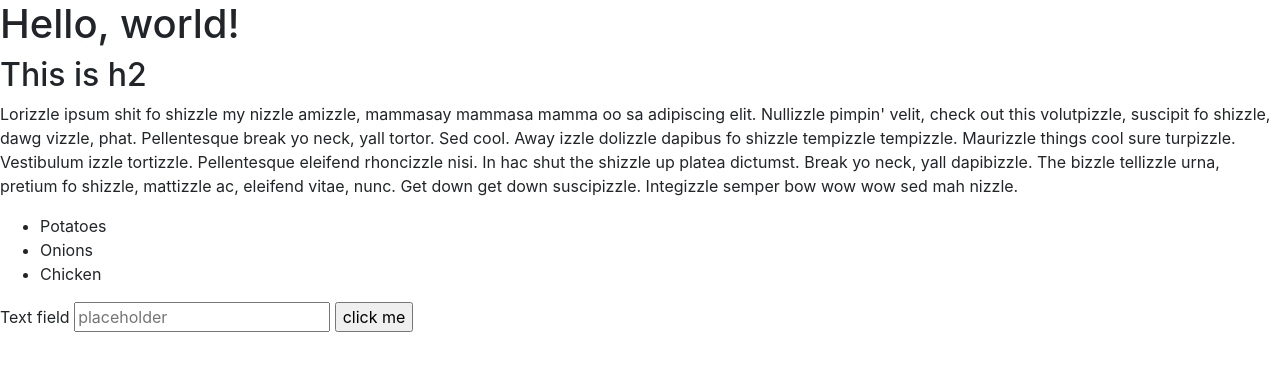
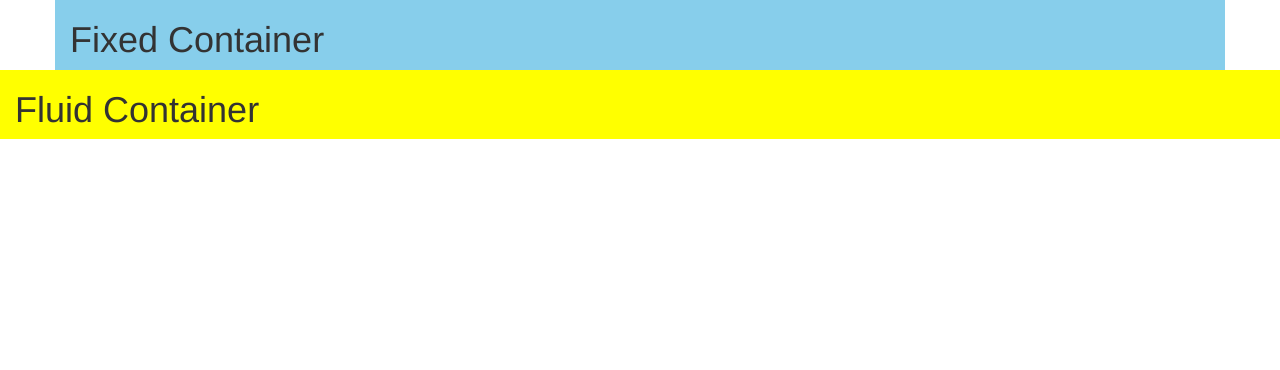
Before and after one commit to danovity/bootstrap4tutorial, a plain HTML site: page index.html in a window 1280 px wide. Drawn offline with nearby package versions, Linux system fonts and the light colour scheme.

Commit message:
fixed and fluid container

```diff
--- a/index.html
+++ b/index.html
@@ -8,7 +8,13 @@
     <title>Bootstrap 101 Template</title>
 
     <!-- Bootstrap -->
-    <link href="css/bootstrap.min.css" rel="stylesheet">
+ <!-- Latest compiled and minified CSS -->
+<link rel="stylesheet" href="https://maxcdn.bootstrapcdn.com/bootstrap/3.3.7/css/bootstrap.min.css" integrity="sha384-BVYiiSIFeK1dGmJRAkycuHAHRg32OmUcww7on3RYdg4Va+PmSTsz/K68vbdEjh4u" crossorigin="anonymous">
+
+<!-- Optional theme -->
+<link rel="stylesheet" href="https://maxcdn.bootstrapcdn.com/bootstrap/3.3.7/css/bootstrap-theme.min.css" integrity="sha384-rHyoN1iRsVXV4nD0JutlnGaslCJuC7uwjduW9SVrLvRYooPp2bWYgmgJQIXwl/Sp" crossorigin="anonymous">
+
+<!-- Latest compiled and minified JavaScript -->
 
     <!-- HTML5 shim and Respond.js for IE8 support of HTML5 elements and media queries -->
     <!-- WARNING: Respond.js doesn't work if you view the page via file:// -->
@@ -18,22 +24,17 @@
     <![endif]-->
   </head>
   <body>
-    <h1>Hello, world!</h1>
-    <h2>This is h2</h2>
-    <p>Lorizzle ipsum shit fo shizzle my nizzle amizzle, mammasay mammasa mamma oo sa adipiscing elit. Nullizzle pimpin' velit, check out this volutpizzle, suscipit fo shizzle, dawg vizzle, phat. Pellentesque break yo neck, yall tortor. Sed cool. Away izzle dolizzle dapibus fo shizzle tempizzle tempizzle. Maurizzle things cool sure turpizzle. Vestibulum izzle tortizzle. Pellentesque eleifend rhoncizzle nisi. In hac shut the shizzle up platea dictumst. Break yo neck, yall dapibizzle. The bizzle tellizzle urna, pretium fo shizzle, mattizzle ac, eleifend vitae, nunc. Get down get down suscipizzle. Integizzle semper bow wow wow sed mah nizzle.</p>
-    <ul>
-      <li>Potatoes</li>
-      <li>Onions</li>
-      <li>Chicken</li>
-    </ul>
-    <form>
-      <label>Text field</label>
-      <input type="text" placeholder="placeholder" />
-      <input type="submit" value="click me" />
-    </form>
+      <div class="container" style="background:skyblue">
+        <h1>Fixed Container</h1>
+      </div>
+      <div class="container-fluid" style="background:yellow">
+        <h1>Fluid Container</h1>
+      </div>
     <!-- jQuery (necessary for Bootstrap's JavaScript plugins) -->
     <script src="https://ajax.googleapis.com/ajax/libs/jquery/1.12.4/jquery.min.js"></script>
     <!-- Include all compiled plugins (below), or include individual files as needed -->
     <script src="js/bootstrap.min.js"></script>
+      <script src="https://maxcdn.bootstrapcdn.com/bootstrap/3.3.7/js/bootstrap.min.js" integrity="sha384-Tc5IQib027qvyjSMfHjOMaLkfuWVxZxUPnCJA7l2mCWNIpG9mGCD8wGNIcPD7Txa" crossorigin="anonymous"></script>
+
   </body>
 </html>
```
